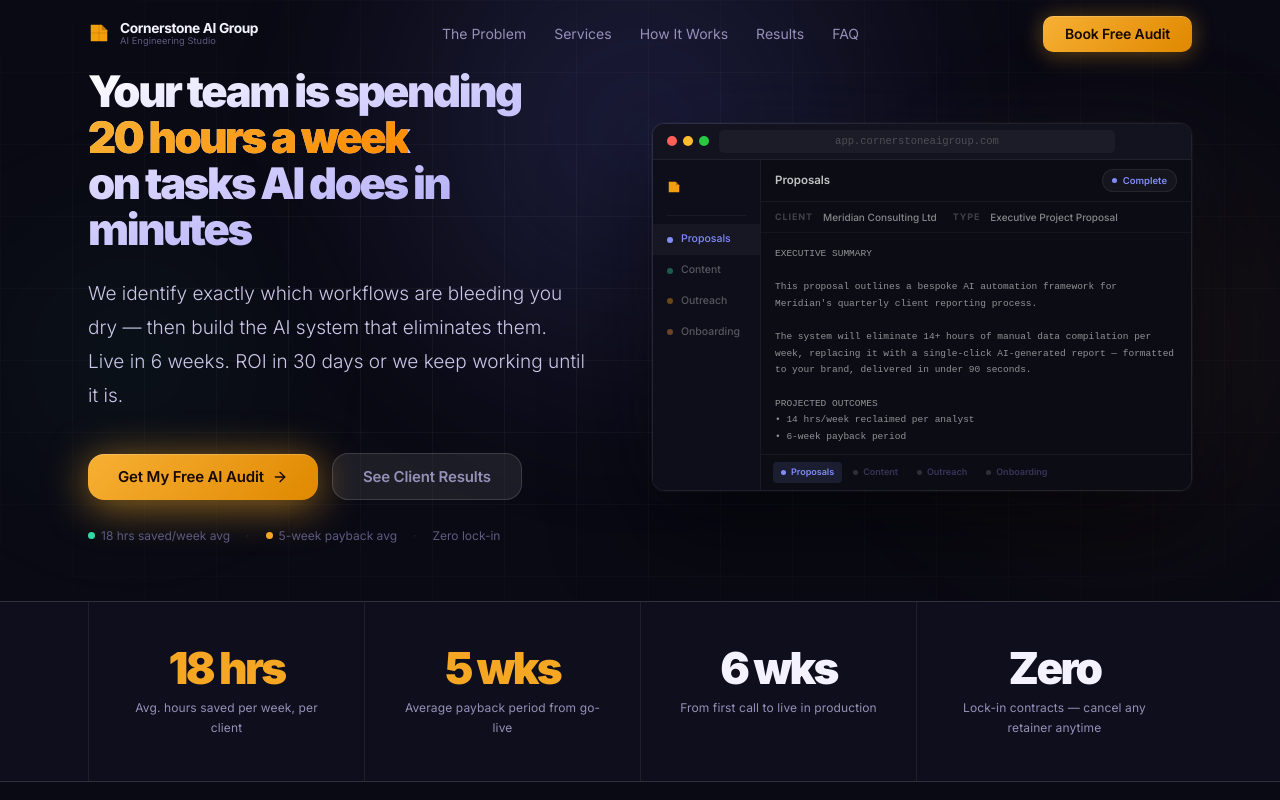
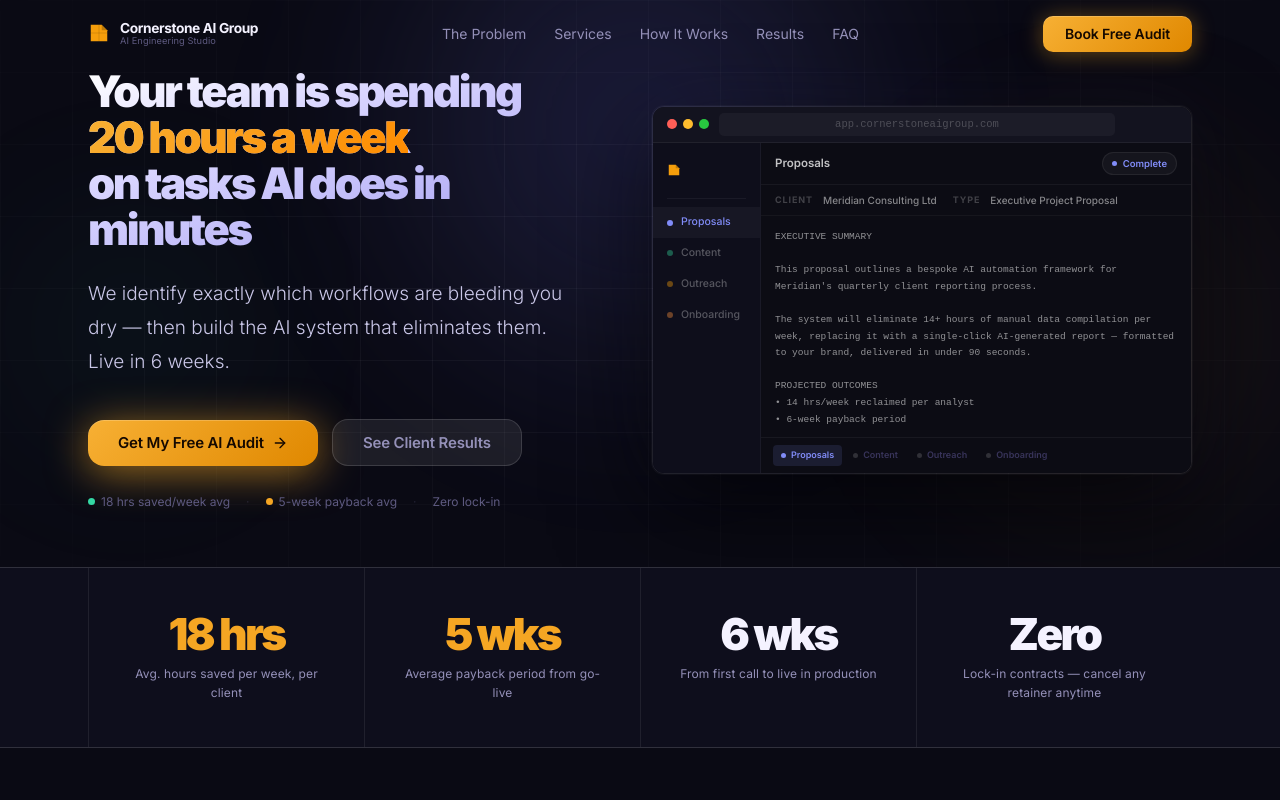
Before and after one commit to 100492107/caig-website, a React (Vite) app: page / in a window 1280 px wide. Shown: the top 800 px of the page. Built offline with nearby package versions, Linux system fonts and the light colour scheme.

Commit message:
Trim hero subtext — remove ROI sentence

```diff
--- a/src/App.jsx
+++ b/src/App.jsx
@@ -401,7 +401,6 @@ function Hero() {
             >
               We identify exactly which workflows are bleeding you dry — then build
               the AI system that eliminates them. Live in 6 weeks.
-              ROI in 30 days or we keep working until it is.
             </motion.p>
 
             <motion.div
```
Also changed, not shown: 2 other files (tests, documents, lock files or other folders).
